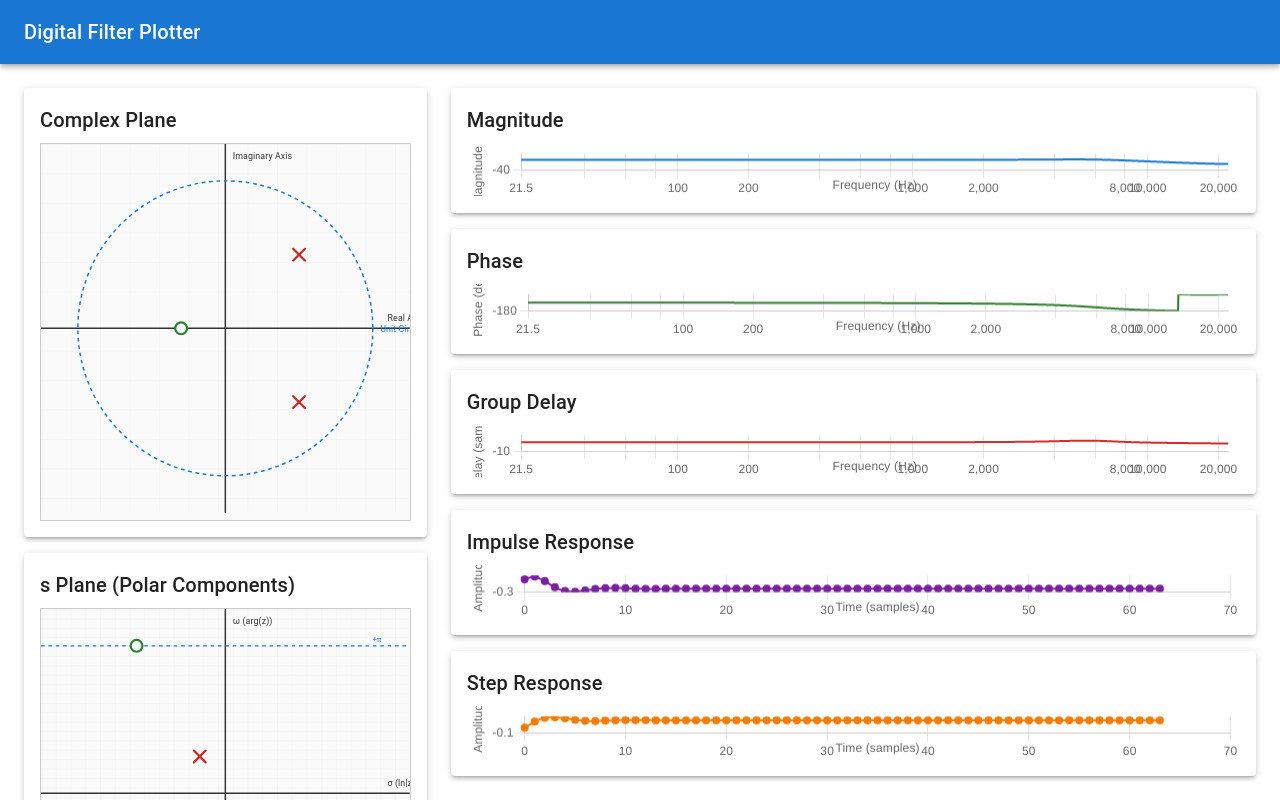
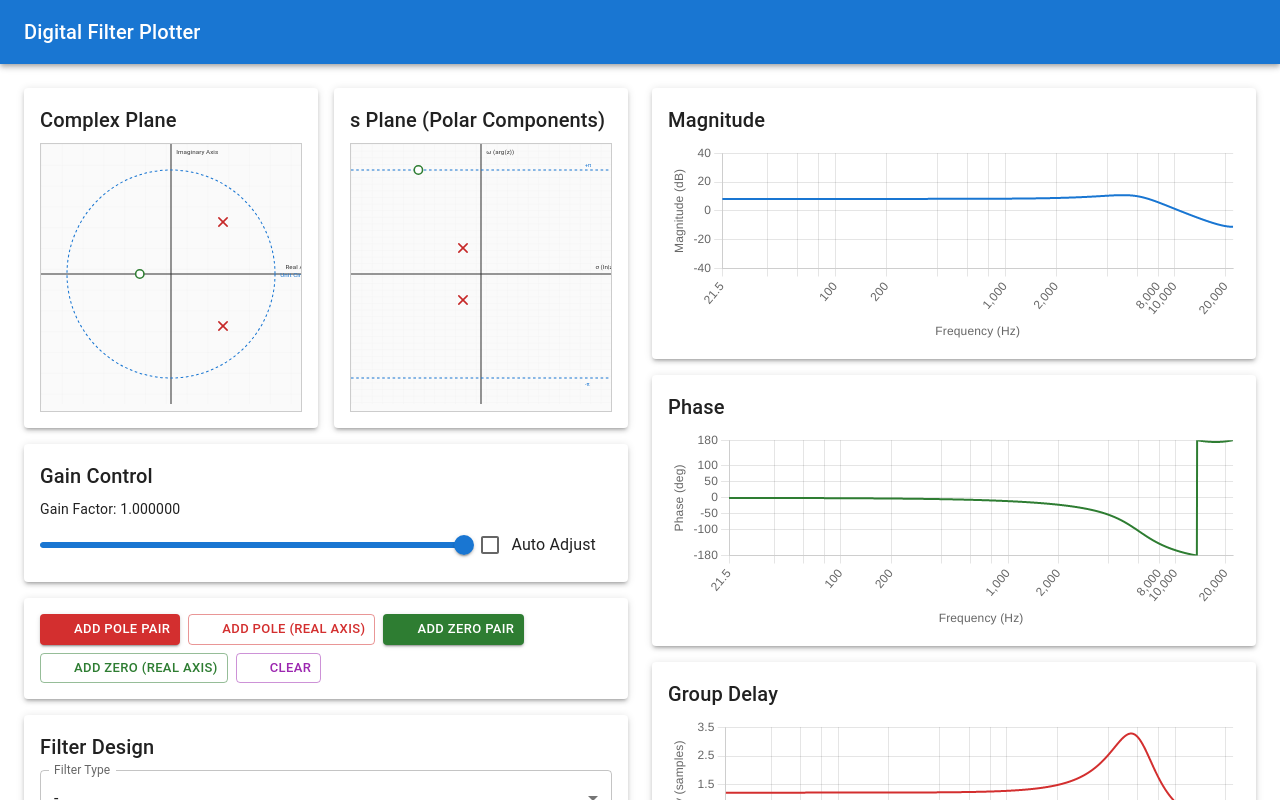
Before and after one commit to yuinore/dfilterplot, a React (Vite) app: page / in a window 1280 px wide. Built offline with nearby package versions, Linux system fonts and the light colour scheme; some icons are missing.

Commit message:
レイアウト調整

```diff
--- a/src/App.tsx
+++ b/src/App.tsx
@@ -178,19 +178,28 @@ function App() {
           component="main"
           sx={{
             flexGrow: 1,
-            p: { xs: 1, sm: 2, md: 3 },
+            p: { xs: 3, lg: 3 },
             display: 'flex',
-            flexDirection: { xs: 'column', lg: 'row' },
-            gap: { xs: 2, md: 3 },
+            flexDirection: { xs: 'row', lg: 'row' },
+            gap: { xs: 3, lg: 3 },
             overflow: 'auto',
           }}
         >
-          <Box sx={{
-            flex: 1,
+          <Box id="controller-box" sx={{
+            flexGrow: 2,
+            flexShrink: 2,
+            flexBasis: 320,
             display: 'flex',
             flexDirection: 'column',
             gap: 2,
-            minWidth: { xs: '100%', lg: '400px' }
+            // minWidth: { sm: '100%', lg: '400px' },
+            maxWidth: { xs: '320px', lg: '640px' }
+          }}>
+            <Box id="complex-plane-combi" sx={{
+              flexGrow: 0,
+              display: 'flex',
+              flexDirection: { xs: 'column', lg: 'row' },
+              gap: 2,
             }}>
               <ComplexPlane
                 poles={toPoleZeros(poles)}
@@ -203,6 +212,7 @@ function App() {
                 poles={toPoleZeros(poles)}
                 zeros={toPoleZeros(zeros)}
               />
+            </Box>
             <GainControl
               gain={gain}
               onGainChange={setGain}
@@ -220,6 +230,11 @@ function App() {
               onDeleteZero={handleDeleteZero}
               onClear={handleClear}
             />
+            <FilterDesignPanel
+              onFilterChange={handleFilterChange}
+              logarithmicFrequency={logarithmicFrequency}
+              frequencyUnit={frequencyUnit}
+            />
             <Settings
               enableSnap={enableSnap}
               onEnableSnapChange={setEnableSnap}
@@ -230,16 +245,13 @@ function App() {
               frequencyUnit={frequencyUnit}
               onFrequencyUnitChange={setFrequencyUnit}
             />
-            <FilterDesignPanel
-              onFilterChange={handleFilterChange}
-              logarithmicFrequency={logarithmicFrequency}
-              frequencyUnit={frequencyUnit}
-            />
           </Box>
-          <Box sx={{
-            flex: 2,
-            minHeight: { xs: '600px', lg: 0 },
-            minWidth: { xs: '100%', lg: '400px' }
+          <Box id="bode-plot-box" sx={{
+            flexGrow: 2,
+            flesShrink: 2,
+            flexBasis: 320,
+            // minHeight: { xs: '600px', lg: 0 },
+            // minWidth: { xs: '400px', lg: '400px' }
           }}>
             <BodePlot
               poles={poles}
--- a/src/components/BodePlot.tsx
+++ b/src/components/BodePlot.tsx
@@ -392,7 +392,7 @@ export const BodePlot = ({ poles, zeros, logarithmicFrequency, octaves, gain, fr
         <Typography variant="h6" gutterBottom>
           {t('bodePlot.magnitude')}
         </Typography>
-        <Box sx={{ height: 'calc(100% - 40px)' }}>
+        <Box sx={{ height: 'max(200px, calc(100% - 40px))' }}>
           <Line data={magnitudeData} options={magnitudeOptions} />
         </Box>
       </Paper>
@@ -401,7 +401,7 @@ export const BodePlot = ({ poles, zeros, logarithmicFrequency, octaves, gain, fr
         <Typography variant="h6" gutterBottom>
           {t('bodePlot.phase')}
         </Typography>
-        <Box sx={{ height: 'calc(100% - 40px)' }}>
+        <Box sx={{ height: 'max(200px, calc(100% - 40px))' }}>
           <Line data={phaseData} options={phaseOptions} />
         </Box>
       </Paper>
@@ -410,7 +410,7 @@ export const BodePlot = ({ poles, zeros, logarithmicFrequency, octaves, gain, fr
         <Typography variant="h6" gutterBottom>
           {t('bodePlot.groupDelay')}
         </Typography>
-        <Box sx={{ height: 'calc(100% - 40px)' }}>
+        <Box sx={{ height: 'max(200px, calc(100% - 40px))' }}>
           <Line data={groupDelayData} options={groupDelayOptions} />
         </Box>
       </Paper>
@@ -419,7 +419,7 @@ export const BodePlot = ({ poles, zeros, logarithmicFrequency, octaves, gain, fr
         <Typography variant="h6" gutterBottom>
           {t('bodePlot.impulseResponse')}
         </Typography>
-        <Box sx={{ height: 'calc(100% - 40px)' }}>
+        <Box sx={{ height: 'max(200px, calc(100% - 40px))' }}>
           <Line data={impulseData} options={impulseOptions} />
         </Box>
       </Paper>
@@ -428,7 +428,7 @@ export const BodePlot = ({ poles, zeros, logarithmicFrequency, octaves, gain, fr
         <Typography variant="h6" gutterBottom>
           {t('bodePlot.stepResponse')}
         </Typography>
-        <Box sx={{ height: 'calc(100% - 40px)' }}>
+        <Box sx={{ height: 'max(200px, calc(100% - 40px))' }}>
           <Line data={stepData} options={stepOptions} />
         </Box>
       </Paper>
--- a/src/components/Toolbar.tsx
+++ b/src/components/Toolbar.tsx
@@ -32,7 +32,7 @@ export const Toolbar = ({
 
   return (
     <Paper elevation={3} sx={{ p: 2 }}>
-      <Box sx={{ mb: 2, display: 'flex', gap: 1, flexWrap: 'wrap' }}>
+      <Box sx={{ display: 'flex', gap: 1, flexWrap: 'wrap' }}>
         <Button
           variant="contained"
           color="error"
@@ -79,80 +79,6 @@ export const Toolbar = ({
           {t('toolbar.clear')}
         </Button>
       </Box>
-
-      <Box sx={{ display: 'flex', gap: 2 }}>
-        {/* 極のリスト */}
-        <Box sx={{ flex: 1 }}>
-          <Typography variant="subtitle1" gutterBottom color="error.main">
-            {t('polezero.poles')} ({poles.length})
-          </Typography>
-          <List dense sx={{ maxHeight: 300, overflow: 'auto' }}>
-            {poles
-              .filter((pole) => !pole.isConjugate)
-              .map((pole) => (
-                <ListItem
-                  key={pole.id}
-                  secondaryAction={
-                    <IconButton
-                      edge="end"
-                      aria-label={t('polezero.delete')}
-                      onClick={() => onDeletePole(pole.id)}
-                      size="small"
-                    >
-                      <DeleteIcon />
-                    </IconButton>
-                  }
-                >
-                  <ListItemText
-                    primary={`${pole.real.toFixed(3)} ${pole.imag >= 0 ? '+' : ''}${pole.imag.toFixed(3)}j`}
-                    secondary={pole.pairId ? t('polezero.real') + ' (+ ' + t('polezero.imag') + ')' : t('polezero.real')}
-                  />
-                </ListItem>
-              ))}
-            {poles.length === 0 && (
-              <ListItem>
-                <ListItemText secondary="No poles" />
-              </ListItem>
-            )}
-          </List>
-        </Box>
-
-        {/* 零点のリスト */}
-        <Box sx={{ flex: 1 }}>
-          <Typography variant="subtitle1" gutterBottom color="success.main">
-            {t('polezero.zeros')} ({zeros.length})
-          </Typography>
-          <List dense sx={{ maxHeight: 300, overflow: 'auto' }}>
-            {zeros
-              .filter((zero) => !zero.isConjugate)
-              .map((zero) => (
-                <ListItem
-                  key={zero.id}
-                  secondaryAction={
-                    <IconButton
-                      edge="end"
-                      aria-label={t('polezero.delete')}
-                      onClick={() => onDeleteZero(zero.id)}
-                      size="small"
-                    >
-                      <DeleteIcon />
-                    </IconButton>
-                  }
-                >
-                  <ListItemText
-                    primary={`${zero.real.toFixed(3)} ${zero.imag >= 0 ? '+' : ''}${zero.imag.toFixed(3)}j`}
-                    secondary={zero.pairId ? t('polezero.real') + ' (+ ' + t('polezero.imag') + ')' : t('polezero.real')}
-                  />
-                </ListItem>
-              ))}
-            {zeros.length === 0 && (
-              <ListItem>
-                <ListItemText secondary="No zeros" />
-              </ListItem>
-            )}
-          </List>
-        </Box>
-      </Box>
     </Paper>
   );
 };
```
Lines whose indentation alone changed are shown as unchanged.
